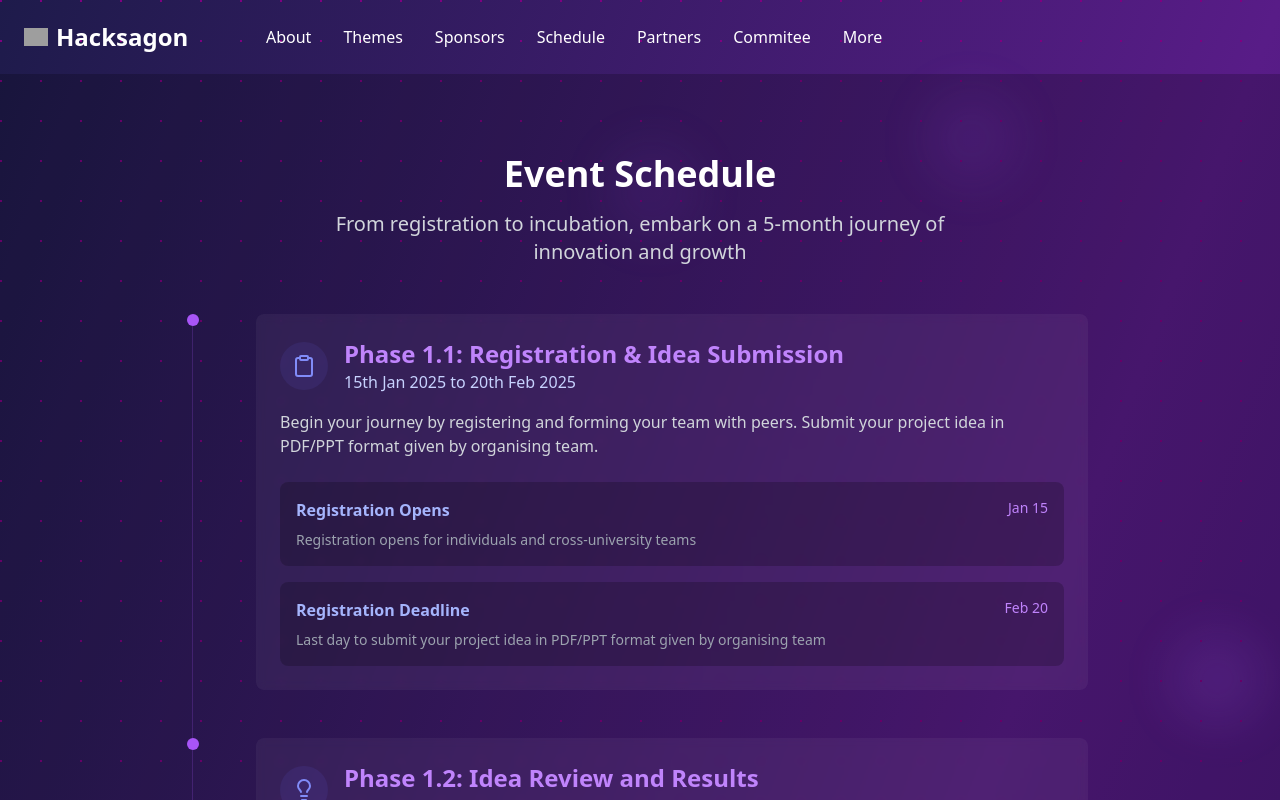
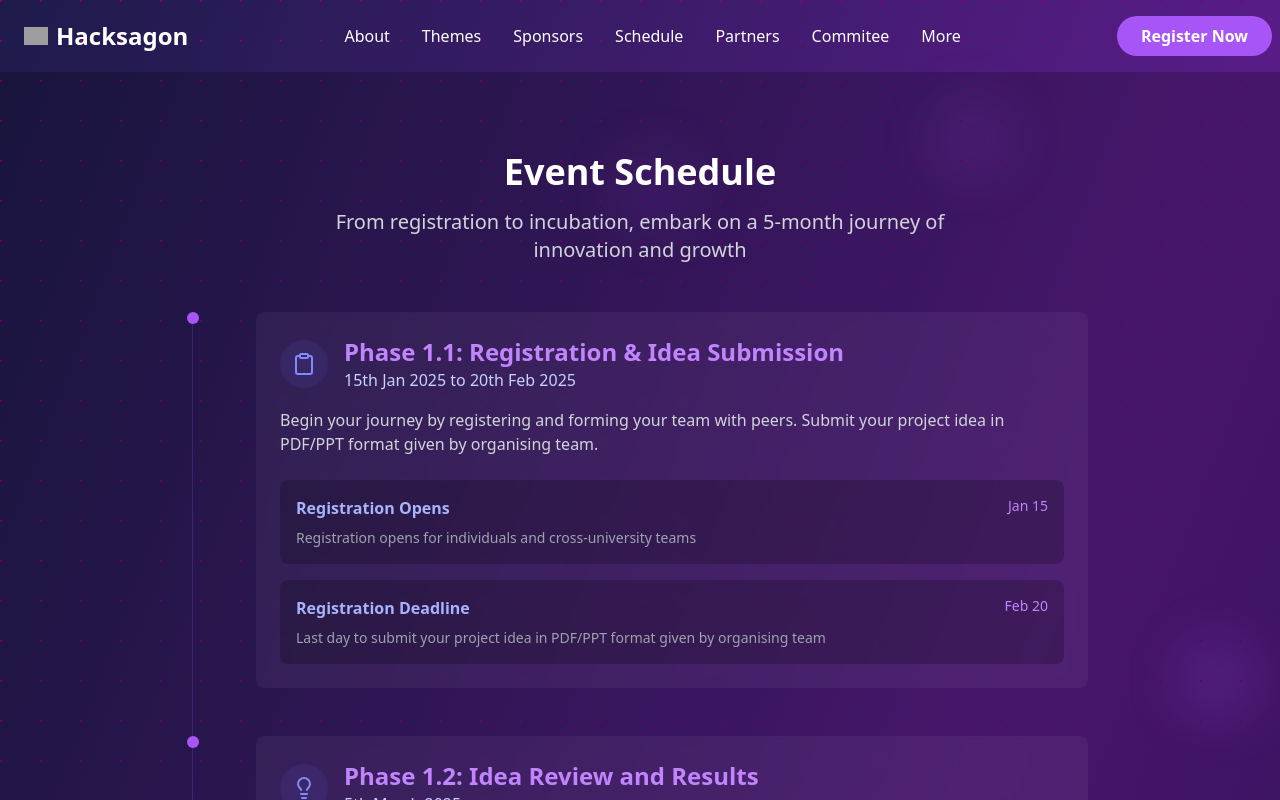
Before and after one commit to AdityaKrSingh26/Hacksagon, a React (Vite) app: page /schedule in a window 1280 px wide. Shown: the top 800 px of the page. Built offline with nearby package versions, Linux system fonts and the light colour scheme; grey boxes are pictures that could not be loaded.

Commit message:
minor changes but not so minor

```diff
--- a/src/Pages/Schedule/Schedule.tsx
+++ b/src/Pages/Schedule/Schedule.tsx
@@ -32,8 +32,8 @@ export default function SchedulePage() {
         <div className='flex w-full justify-center mt-20'>
         <button
             className="group relative px-6 py-2 sm:px-8 sm:py-3 rounded-full font-semibold text-sm sm:text-lg transition-all duration-300 transform hover:scale-105 bg-gradient-to-r from-purple-600 to-pink-600 hover:from-purple-500 hover:to-pink-500" >
-            <a href="https://hacksagon-2025.devfolio.co/overview">
-              <span className="relative z-10">Registrations now</span>
+            <a href="https://unstop.com/o/gTXzetj?utm_medium=Share&utm_source=shortUrl">
+              <span className="relative z-10">Register now</span>
               <div className="absolute inset-0 rounded-full bg-white/20 blur opacity-0 group-hover:opacity-100 transition-opacity"></div>
             </a>
           </button>
--- a/src/components/Navbar.tsx
+++ b/src/components/Navbar.tsx
@@ -30,7 +30,7 @@ export function Navbar() {
         </div>
 
         {/* Navbar Links for Medium and Larger Screens */}
-        <div className="hidden md:flex smd:hidden space-x-8">
+        <div className="hidden lg:flex space-x-8">
           <Link to="/about" className="hover:text-purple-300 transition-colors">About</Link>
           <Link to="/themes" className="hover:text-purple-300 transition-colors">Themes</Link>
           <Link to="/sponsors" className="hover:text-purple-300 transition-colors">Sponsors</Link>
@@ -49,17 +49,18 @@ export function Navbar() {
         </div>
 
         {/* Register Button for Medium and Larger Screens */}
-        <div className="hidden md:block smd:hidden">
-          <div
-            className="apply-button"
-            data-hackathon-slug="hacksagon-2025"
-            data-button-theme="light"
-            style={{ height: '42px', width: '312px' }}
-          />
+        <div className="hidden lg:block">
+          <Link
+            to="https://unstop.com/o/gTXzetj?utm_medium=Share&utm_source=shortUrl"
+            target="_blank"
+            className="block bg-purple-500 hover:bg-purple-600 px-6 py-2 rounded-full font-semibold transition-colors text-center w-full"
+          >
+            Register Now
+          </Link>
         </div>
 
         {/* Hamburger Menu for Mobile */}
-        <div className="md:hidden smd:block">
+        <div className="lg:hidden block">
           <button
             onClick={() => setIsOpen(!isOpen)}
             className="focus:outline-none"
@@ -74,13 +75,14 @@ export function Navbar() {
       </div>
 
       {/* Register Button for Mobile */}
-      <div className="mt-4 md:hidden smd:block flex justify-center">
-        <div
-          className="apply-button"
-          data-hackathon-slug="hacksagon-2025"
-          data-button-theme="light"
-          style={{ height: '42px', width: '312px' }}
-        />
+      <div className="mt-4 lg:hidden flex justify-center">
+        <Link
+          to="https://unstop.com/o/gTXzetj?utm_medium=Share&utm_source=shortUrl"
+          target="_blank"
+          className="block bg-purple-500 hover:bg-purple-600 px-6 py-2 rounded-full font-semibold transition-colors text-center w-full"
+        >
+          Register Now
+        </Link>
       </div>
 
       {/* Dropdown Menu for Mobile */}
--- a/src/components/contactus-bottom.tsx
+++ b/src/components/contactus-bottom.tsx
@@ -90,7 +90,7 @@ export const ContactSection = () => {
             <strong>Why waste time?</strong> Register now and compete in central india's largest hackathon
           </p>
           <Link
-            to="https://hacksagon-2025.devfolio.co/overview"
+            to="https://unstop.com/o/gTXzetj?utm_medium=Share&utm_source=shortUrl"
             target="_blank"
             className="block bg-purple-500 hover:bg-purple-600 px-6 py-2 rounded-full font-semibold transition-colors text-center w-full"
           >
```
